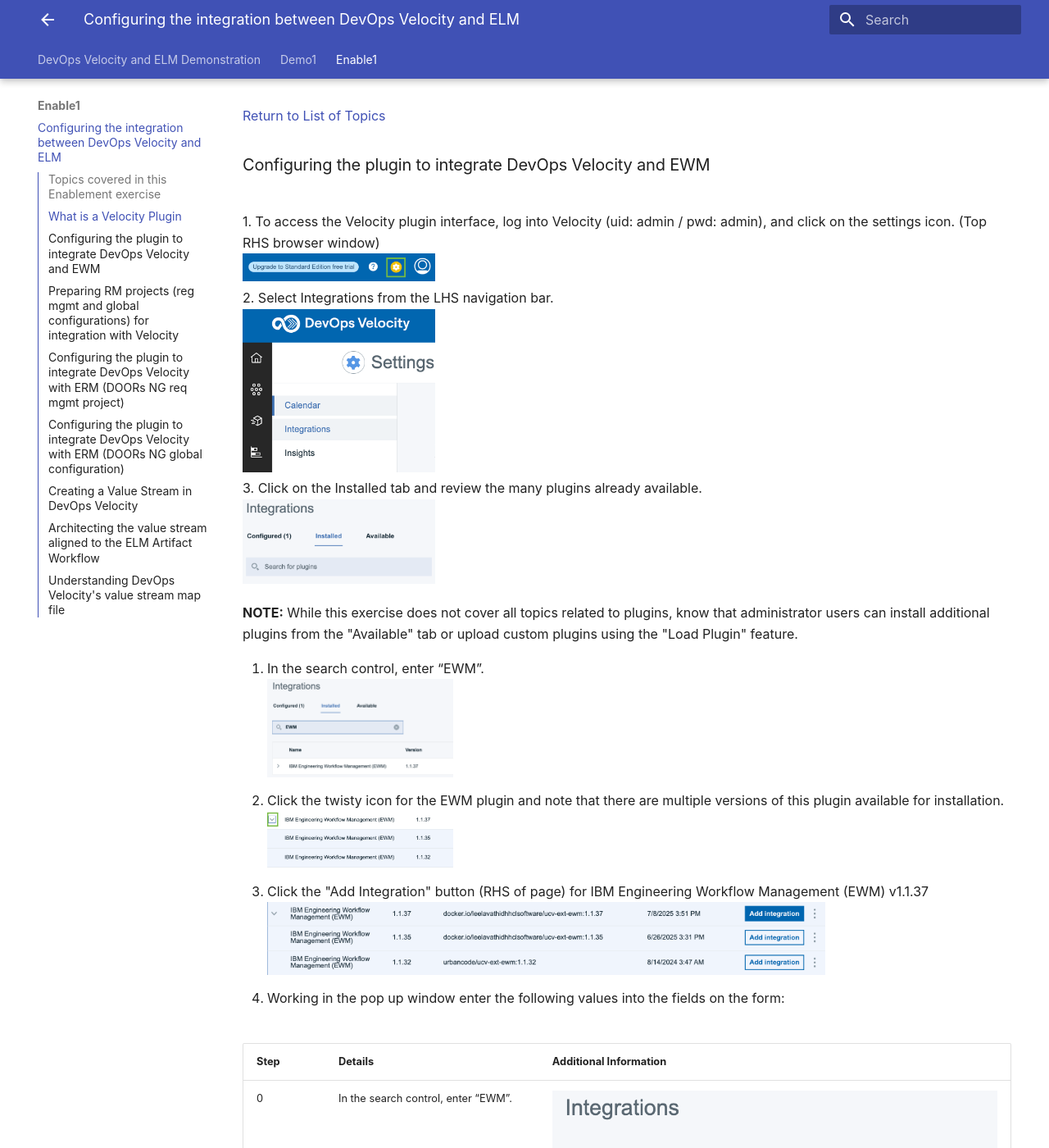
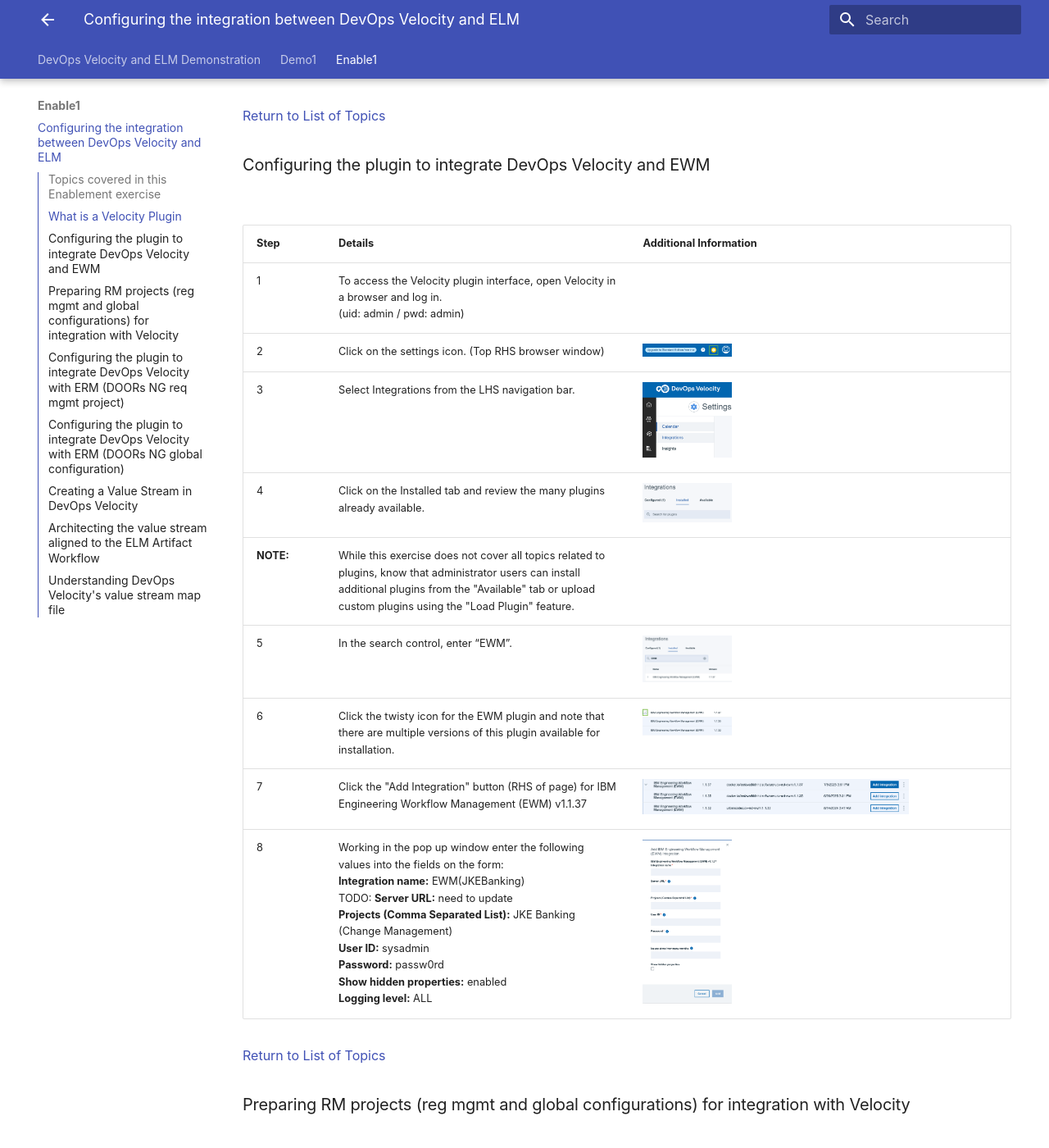
Before and after one commit to DevOpsAutomationLabs/ELM_Velocity, an MkDocs documentation site: the page built from docs/enable1/index.md, in a window 1280 px wide and 1400 px high, scrolled down 1394 px. Shown: the whole window at 82% size. Built offline with MkDocs 1.6.1 and Material for MkDocs 9.7.7, drawn with Linux system fonts in a browser that asks for light colours; some of the changed text lies outside the part shown.

Commit message:
Update index.md
Overall of page format

```diff
--- a/docs/enable1/index.md
+++ b/docs/enable1/index.md
@@ -31,51 +31,36 @@
 
 ### Configuring the plugin to integrate DevOps Velocity and EWM
 <br/>
-1. To access the Velocity plugin interface, log into Velocity (uid: admin / pwd: admin), and click on the settings icon. (Top RHS browser window)<br/>
-<img src="media/settings_orientation.png" alt="settings icon orientation" style="width:25%; height:auto;"><br/>
-2. Select Integrations from the LHS navigation bar.<br/>
-<img src="media/integrations.png" alt="integrations orientation" style="width:25%; height:auto;"><br/>
-3. Click on the Installed tab and review the many plugins already available.<br/>
-<img src="media/integrations_image.png" alt="integrations" style="width:25%; height:auto;"><br/>
-
-**NOTE:** While this exercise does not cover all topics related to plugins, know that administrator users can install additional plugins from the "Available" tab or upload custom plugins using the "Load Plugin" feature.<br/>
-
-4. In the search control, enter “EWM”.<br/>
-<img src="media/search.png" alt="search" style="width:25%; height:auto;"><br/>
-5. Click the twisty icon for the EWM plugin and note that there are multiple versions of this plugin available for installation.<br/>
-<img src="media/ewm_plugins.png" alt="ewm plugins" style="width:25%; height:auto;"><br/>
-6. Click the "Add Integration" button (RHS of page) for IBM Engineering Workflow Management (EWM) v1.1.37<br/>
-<img src="media/add_ewm.png" alt="add ewm integration" style="width:75%; height:auto;"><br/>
-7. Working in the pop up window enter the following values into the fields on the form:<br/>
-<br/>
 
 | **Step** | **Details**  | **Additional Information** |
 | ------------- | ------------- | ------------- |
-| 0 | In the search control, enter “EWM”.  | ![search](media/search.png)  |
-| 1 | In the search control, enter “EWM”.  | <img src="media/search.png" alt="search" style="width:25%; height:auto;">  |
-| 2 | Click the "Add Integration" button (RHS of page) for IBM Engineering Workflow Management (EWM) v1.1.37  | <img src="media/add_ewm.png" alt="add ewm integration" style="width:75%; height:auto;"> |
-| 3 | Click the "Add Integration" button (RHS of page) for IBM Engineering Workflow Management (EWM) v1.1.37  | ![add ewm integration](media/add_ewm.png) |
-
-
-**Integration name:** EWM(JKEBanking)<br/>
-TODO: **Server URL:** need to update<br/>
-**Projects (Comma Separated List):** JKE Banking (Change Management)<br/>
-**User ID:** sysadmin<br/>
-**Password:** passw0rd<br/>
-**Show hidden properties:** enabled<br/>
-**Logging level:** ALL<br/>
-<br/>
-<img src="media/ewm_setup.png" alt="ewm integration" style="width:25%; height:auto;"><br/>
+| 1 | To access the Velocity plugin interface, open Velocity in a browser and log in. <br/> (uid: admin / pwd: admin) |   |
+| 2 | Click on the settings icon. (Top RHS browser window) | <img src="media/settings_orientation.png" alt="settings icon orientation" style="width:25%; height:auto;"> |
+| 3 | Select Integrations from the LHS navigation bar. | <img src="media/integrations.png" alt="integrations orientation" style="width:25%; height:auto;"> |
+| 4 | Click on the Installed tab and review the many plugins already available. | <img src="media/integrations_image.png" alt="integrations" style="width:25%; height:auto;"> |
+| **NOTE:** | While this exercise does not cover all topics related to plugins, know that administrator users can install additional plugins from the "Available" tab or upload custom plugins using the "Load Plugin" feature. |  |
+| 5 | In the search control, enter “EWM”. | <img src="media/search.png" alt="search" style="width:25%; height:auto;"> |
+| 6 | Click the twisty icon for the EWM plugin and note that there are multiple versions of this plugin available for installation. | <img src="media/ewm_plugins.png" alt="ewm plugins" style="width:25%; height:auto;"> |
+| 7 | Click the "Add Integration" button (RHS of page) for IBM Engineering Workflow Management (EWM) v1.1.37 | <img src="media/add_ewm.png" alt="add ewm integration" style="width:75%; height:auto;"> |
+| 8 | Working in the pop up window enter the following values into the fields on the form: <br/> **Integration name:** EWM(JKEBanking)<br/> TODO: **Server URL:** need to update<br/> **Projects (Comma Separated List):** JKE Banking (Change Management)<br/> **User ID:** sysadmin<br/> **Password:** passw0rd<br/> **Show hidden properties:** enabled<br/> **Logging level:** ALL<br/>  | <img src="media/ewm_setup.png" alt="ewm integration" style="width:25%; height:auto;"> |
 
 [Return to List of Topics](#topics-covered-in-this-enablement-exercise)
 <br/>
 
 ### Preparing RM projects (reg mgmt and global configurations) for integration with Velocity
+<br/>
+
+| **Step** | **Details**  | **Additional Information** |
+| ------------- | ------------- | ------------- |
+
 [Return to List of Topics](#topics-covered-in-this-enablement-exercise)
 <br/>
 
 ### Configuring the plugin to integrate DevOps Velocity with ERM (DOORs NG req mgmt project)
 <br/>
+
+| **Step** | **Details**  | **Additional Information** |
+| ------------- | ------------- | ------------- |
 
 [Return to List of Topics](#topics-covered-in-this-enablement-exercise)
 <br/>
```
Also changed, not shown: other parts of docs/enable1/index.md (+12 -0 lines).
